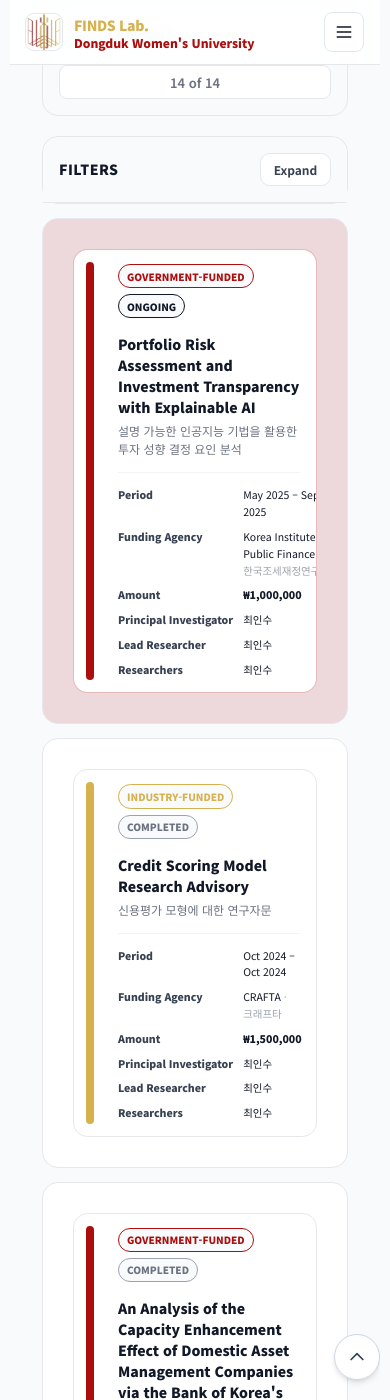
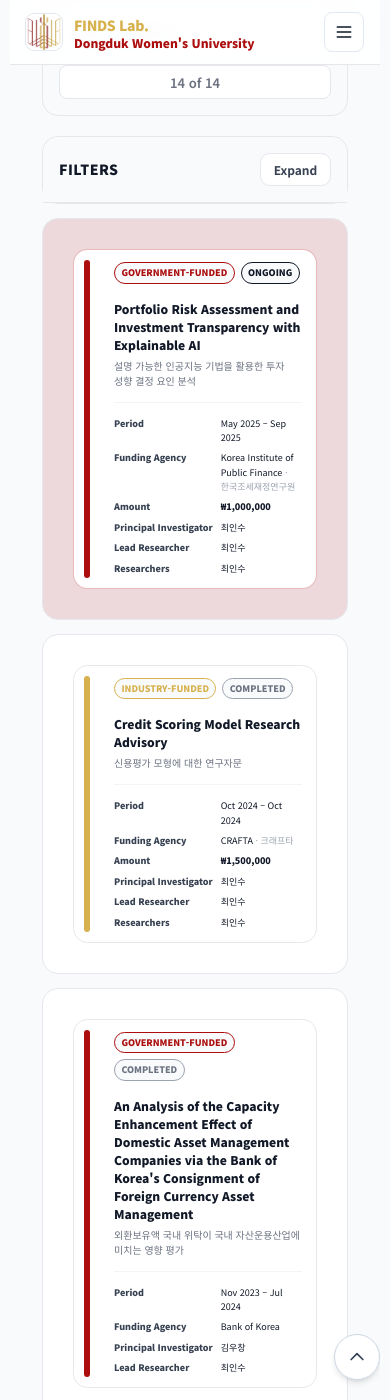
Before and after one commit to FinDS-Lab/site, a Jekyll site: the page built from projects.html, in a window 390 px wide and 1400 px high, scrolled down 277 px. Built offline with Jekyll 4.4.1, drawn with Linux system fonts in a browser that asks for light colours; nearby versions of some CDN libraries.

Commit message:
Update projects.html

```diff
--- a/projects.html
+++ b/projects.html
@@ -279,19 +279,21 @@ function generateDiamondNetwork() {
     .search{width:100%}
     .count{text-align:center;width:100%}
 
-    .body{padding:14px 16px 14px 44px}
+    .body{padding:12px 14px 12px 40px}
 
     .meta-info{
       grid-template-columns:max-content 1fr;
-      column-gap:10px;
-      row-gap:8px;
+      column-gap:8px;
+      row-gap:6px;
     }
-    .meta-label{font-size:10.5px}
-    .meta-value{font-size:10.5px}
-    .project-title-en{font-size:14px}
-    .project-title-ko{font-size:12px}
-    .badge{font-size:10px;padding:.22rem .5rem}
-    .chip{font-size:11px;padding:.4rem .8rem}
+    .meta-label{font-size:9px}
+    .meta-value{font-size:9px}
+    .project-title-en{font-size:12px}
+    .project-title-ko{font-size:10px}
+    .badge{font-size:9px;padding:.18rem .4rem}
+    .chip{font-size:10px;padding:.35rem .7rem}
+
+    .type-notch{width:6px;left:10px;top:10px;bottom:10px}
   }
 </style>
 
```
